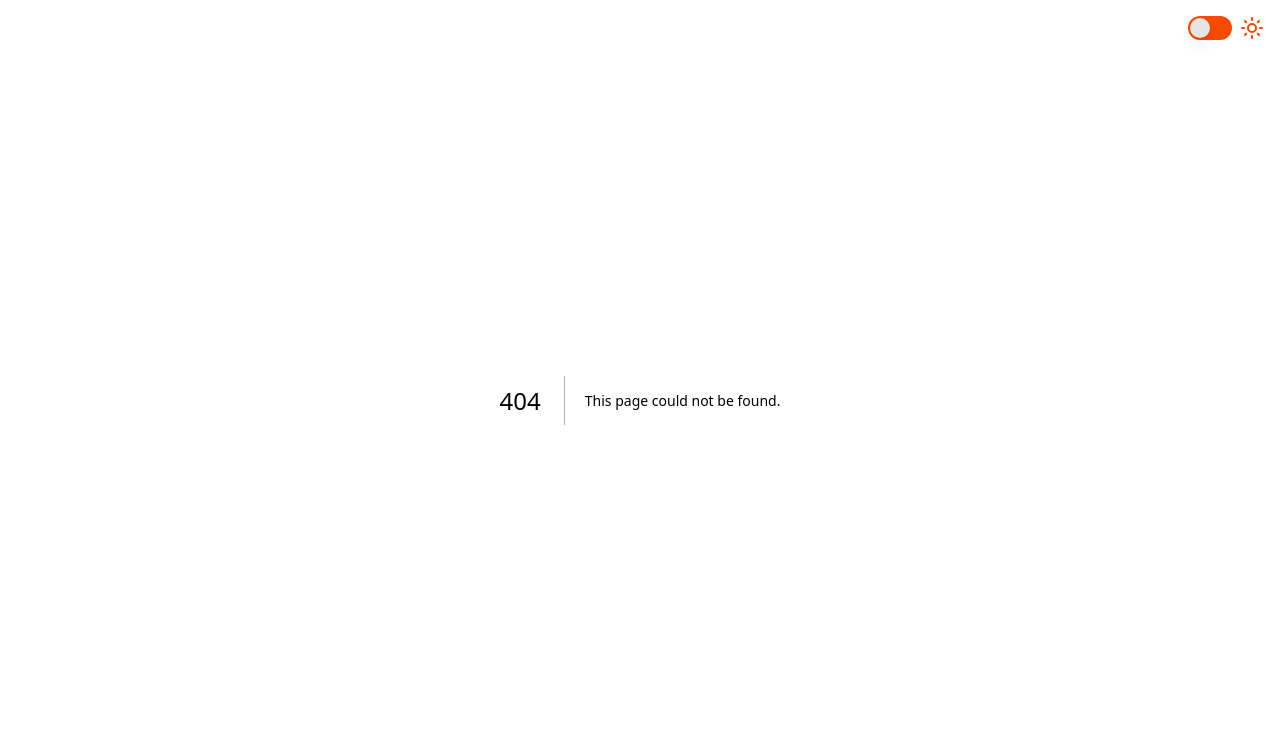
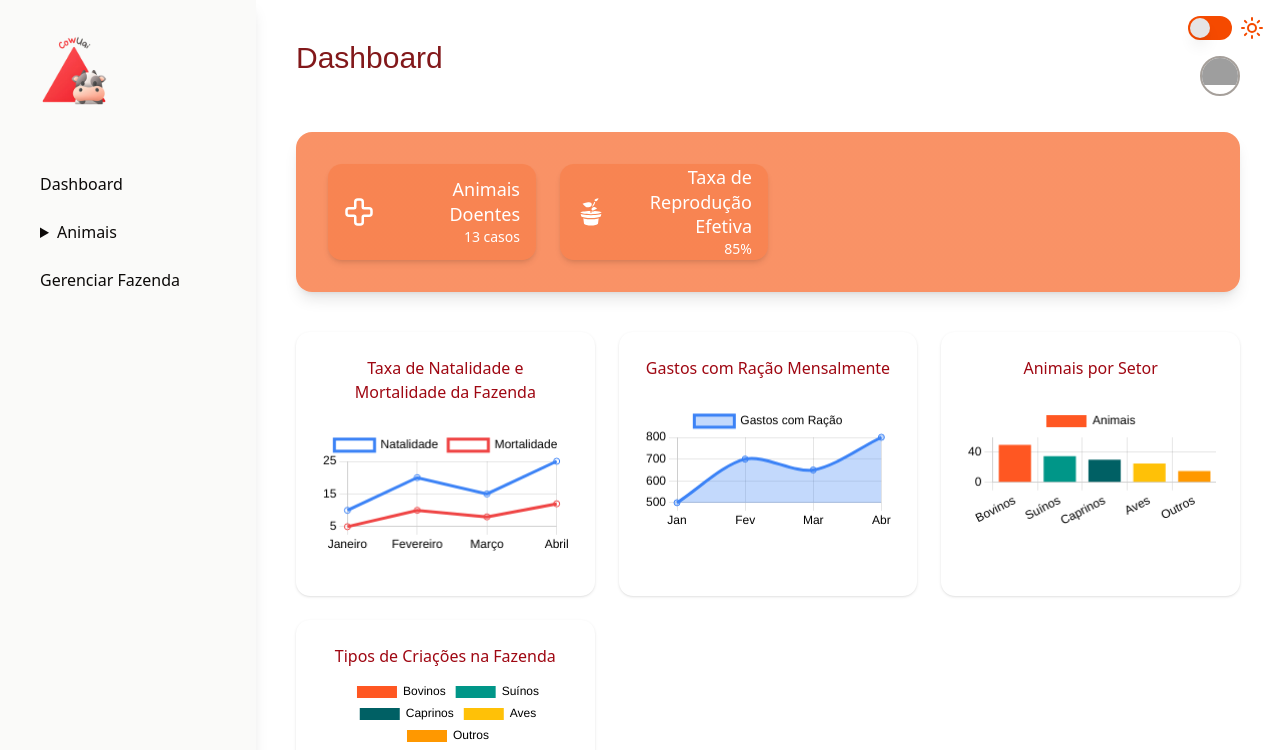
Before and after one commit to cowuai/cowuai-frontend, a Next.js app: page /dashboard in a window 1280 px wide. Before the commit this address had no page. Shown: the top 750 px of the page. Built offline with nearby package versions, Linux system fonts and the light colour scheme; grey boxes are pictures that could not be loaded; a web font is replaced by a local one.

Commit message:
PC-42 feat: adicionar dashboard com gráficos e sidebar

```diff
--- /dev/null
+++ b/src/app/dashboard/page.tsx
@@ -0,0 +1,317 @@
+"use client";
+
+import Image from "next/image";
+import Link from "next/link";
+import { useTheme } from "next-themes";
+import { useEffect, useState } from "react";
+import { PlusCircle, KeyRound } from "lucide-react";
+import { Line, Bar, Pie } from "react-chartjs-2";
+import { Cross } from "lucide-react"; //cruz do card de animais doentes
+import { GiSeedling } from "react-icons/gi"; //vaso com planta do card de taxa de reprodução efetiva
+
+import {
+  Chart as ChartJS,
+  CategoryScale,
+  LinearScale,
+  PointElement,
+  LineElement,
+  BarElement,
+  Title,
+  Tooltip,
+  Legend,
+  Filler,
+  ArcElement,
+} from "chart.js";
+
+ChartJS.register(
+  CategoryScale,
+  LinearScale,
+  PointElement,
+  LineElement,
+  BarElement,
+  Title,
+  Tooltip,
+  Legend,
+  Filler,
+  ArcElement
+);
+
+export default function DashboardPage() {
+  const { theme } = useTheme();
+  const [mounted, setMounted] = useState(false);
+  useEffect(() => setMounted(true), []);
+  if (!mounted) return null;
+
+  const darkMode = theme === "dark";
+
+  // ---------------- Dados dos gráficos ----------------
+  const lineData = {
+    labels: ["Janeiro", "Fevereiro", "Março", "Abril"],
+    datasets: [
+      {
+        label: "Natalidade",
+        data: [10, 20, 15, 25],
+        borderColor: darkMode ? "#818CF8" : "#3B82F6",
+        backgroundColor: "transparent",
+      },
+      {
+        label: "Mortalidade",
+        data: [5, 10, 8, 12],
+        borderColor: darkMode ? "#F472B6" : "#EF4444",
+        backgroundColor: "transparent",
+      },
+    ],
+  };
+
+  const areaData = {
+    labels: ["Jan", "Fev", "Mar", "Abr"],
+    datasets: [
+      {
+        label: "Gastos com Ração",
+        data: [500, 700, 650, 800],
+        fill: true,
+        backgroundColor: darkMode
+          ? "rgba(99, 102, 241, 0.3)"
+          : "rgba(59, 130, 246, 0.3)",
+        borderColor: darkMode ? "#6366F1" : "#3B82F6",
+        tension: 0.3,
+      },
+    ],
+  };
+
+  const barData = {
+    labels: ["Bovinos", "Suínos", "Caprinos", "Aves", "Outros"],
+    datasets: [
+      {
+        label: "Animais",
+        data: [50, 35, 30, 25, 15],
+        backgroundColor: [
+          "#FF5722",
+          "#009688",
+          "#006064",
+          "#FFC107",
+          "#FF9800",
+        ],
+      },
+    ],
+  };
+
+  const pieData = {
+    labels: ["Bovinos", "Suínos", "Caprinos", "Aves", "Outros"],
+    datasets: [
+      {
+        data: [60, 40, 35, 30, 15],
+        backgroundColor: [
+          "#FF5722",
+          "#009688",
+          "#006064",
+          "#FFC107",
+          "#FF9800",
+        ],
+        borderWidth: 0,
+      },
+    ],
+  };
+
+  const chartOptions = {
+    responsive: true,
+    plugins: {
+      legend: { labels: { color: darkMode ? "#fff" : "#000" } },
+    },
+    scales: {
+      x: { ticks: { color: darkMode ? "#fff" : "#000" } },
+      y: { ticks: { color: darkMode ? "#fff" : "#000" } },
+    },
+  };
+
+  //Opções específicas do gráfico de pizza
+  const pieOptions = {
+    responsive: true,
+    maintainAspectRatio: false,
+    plugins: {
+      legend: { labels: { color: darkMode ? "#fff" : "#000" } },
+    },
+  };
+
+  // ---------------- Layout ----------------
+  return (
+    <div
+      className={`flex min-h-screen transition-colors duration-500 ${
+        darkMode ? "bg-stone-900 text-stone-100" : "bg-white text-stone-950"
+      }`}
+    >
+      {/* Sidebar */}
+      <aside
+        className={`w-64 p-6 flex flex-col justify-between shadow-lg transition-colors duration-500 ${
+          darkMode ? "bg-stone-950" : "bg-stone-50"
+        }`}
+      >
+        <div>
+          <div className="flex items-center gap-3 mb-10">
+            <Image
+              src="/images/cowuai-logo.png"
+              alt="CowUai Logo"
+              width={100}
+              height={100}
+            />
+          </div>
+
+          <nav className="space-y-2">
+            <Link
+              href="/dashboard"
+              className={`block px-4 py-2 rounded-lg font-medium transition-colors duration-500 ${
+                darkMode
+                  ? "hover:bg-stone-800 text-stone-100"
+                  : "hover:bg-stone-200 text-stone-950"
+              }`}
+            >
+              Dashboard
+            </Link>
+
+            <details className="group">
+              <summary
+                className={`cursor-pointer px-4 py-2 rounded-lg font-medium transition-colors duration-500 ${
+                  darkMode
+                    ? "hover:bg-stone-800 text-stone-100"
+                    : "hover:bg-stone-200 text-stone-950"
+                }`}
+              >
+                Animais
+              </summary>
+              <ul className="ml-6 mt-2 space-y-1 text-sm">
+                <li>
+                  <Link href="#">Cadastrar Animal</Link>
+                </li>
+                <li>
+                  <Link href="#">Atualizar Animal</Link>
+                </li>
+                <li>
+                  <Link href="#">Excluir Animal</Link>
+                </li>
+                <li>
+                  <Link href="#">Visualizar Animal</Link>
+                </li>
+              </ul>
+            </details>
+
+            <Link
+              href="#"
+              className={`block px-4 py-2 rounded-lg font-medium transition-colors duration-500 ${
+                darkMode
+                  ? "hover:bg-stone-800 text-stone-100"
+                  : "hover:bg-stone-200 text-stone-950"
+              }`}
+            >
+              Gerenciar Fazenda
+            </Link>
+          </nav>
+        </div>
+      </aside>
+
+      {/* Conteúdo principal */}
+      <main className="flex-1 p-10 transition-colors duration-500">
+        {/* Header */}
+        <header className="flex justify-between items-start mb-8">
+          <h1 className="text-3xl text-red-900 font-title mb-6">Dashboard</h1>
+
+          <div className="flex items-center gap-4 mt-4">
+            <div className="w-10 h-10 rounded-full overflow-hidden border-2 border-stone-400">
+              <Image
+                src="/images/user-photo.png"
+                alt="Foto do usuário"
+                width={40}
+                height={40}
+                className="object-cover"
+              />
+            </div>
+          </div>
+        </header>
+
+        {/* Card principal */}
+        <div className="w-full mb-10 p-8 rounded-2xl shadow-lg bg-gradient-to-r from-orange-600/60 to-orange-600/60">
+          <div className="flex gap-6 justify-start">
+            {/* Card Animais Doentes */}
+            <div className="flex items-center p-4 rounded-xl shadow-md bg-orange-600/20 text-white w-52 h-24 gap-3">
+              <Cross size={30} strokeWidth={2} className="text-white" />
+              <div className="flex flex-col justify-center flex-1 text-right">
+                <h2 className="text-lg font-medium leading-snug">
+                  Animais Doentes
+                </h2>
+                <p className="text-sm">13 casos</p>
+              </div>
+            </div>
+
+            {/* Card Taxa Reprodução Efetiva */}
+            <div className="flex items-center p-4 rounded-xl shadow-md bg-orange-600/20 text-white w-52 h-24 gap-3">
+              <GiSeedling size={30} className="text-white" />
+              <div className="flex flex-col justify-center flex-1 text-right">
+                <h2 className="text-lg font-medium leading-snug">
+                  Taxa de Reprodução <br />
+                  Efetiva
+                </h2>
+                <p className="text-sm">85%</p>
+              </div>
+            </div>
+          </div>
+        </div>
+
+        {/* Gráficos */}
+        <div className="grid grid-cols-2 lg:grid-cols-3 gap-6">
+          {/* Natalidade/Mortalidade */}
+          <div
+            className={`p-6 rounded-xl shadow transition-colors duration-500 ${
+              darkMode ? "bg-stone-950" : "bg-white"
+            }`}
+          >
+            <h2 className="text-center text-red-800 mb-2">
+              Taxa de Natalidade e Mortalidade da Fazenda
+            </h2>
+            <div className="h-40 flex justify-center items-center">
+              <Line data={lineData} options={chartOptions} />
+            </div>
+          </div>
+
+          {/* Gastos Ração */}
+          <div
+            className={`p-6 rounded-xl shadow transition-colors duration-500 ${
+              darkMode ? "bg-stone-950" : "bg-white"
+            }`}
+          >
+            <h2 className="text-center text-red-800 mb-2">
+              Gastos com Ração Mensalmente
+            </h2>
+            <div className="h-40 flex justify-center items-center">
+              <Line data={areaData} options={chartOptions} />
+            </div>
+          </div>
+
+          {/* Animais por Setor */}
+          <div
+            className={`p-6 rounded-xl shadow transition-colors duration-500 ${
+              darkMode ? "bg-stone-950" : "bg-white"
+            }`}
+          >
+            <h2 className="text-center text-red-800 mb-2">Animais por Setor</h2>
+            <div className="h-40 flex justify-center items-center">
+              <Bar data={barData} options={chartOptions} />
+            </div>
+          </div>
+
+          {/* Tipos de Criações na Fazenda */}
+          <div
+            className={`col-span-2 lg:col-span-1 p-6 rounded-xl shadow transition-colors duration-500 ${
+              darkMode ? "bg-stone-950" : "bg-white"
+            }`}
+          >
+            <h2 className="mb-2 text-center text-red-800">
+              Tipos de Criações na Fazenda
+            </h2>
+            <div className="h-64 w-64 mx-auto flex justify-center items-center">
+              <Pie data={pieData} options={pieOptions} />
+            </div>
+          </div>
+        </div>
+      </main>
+    </div>
+  );
+}
```
